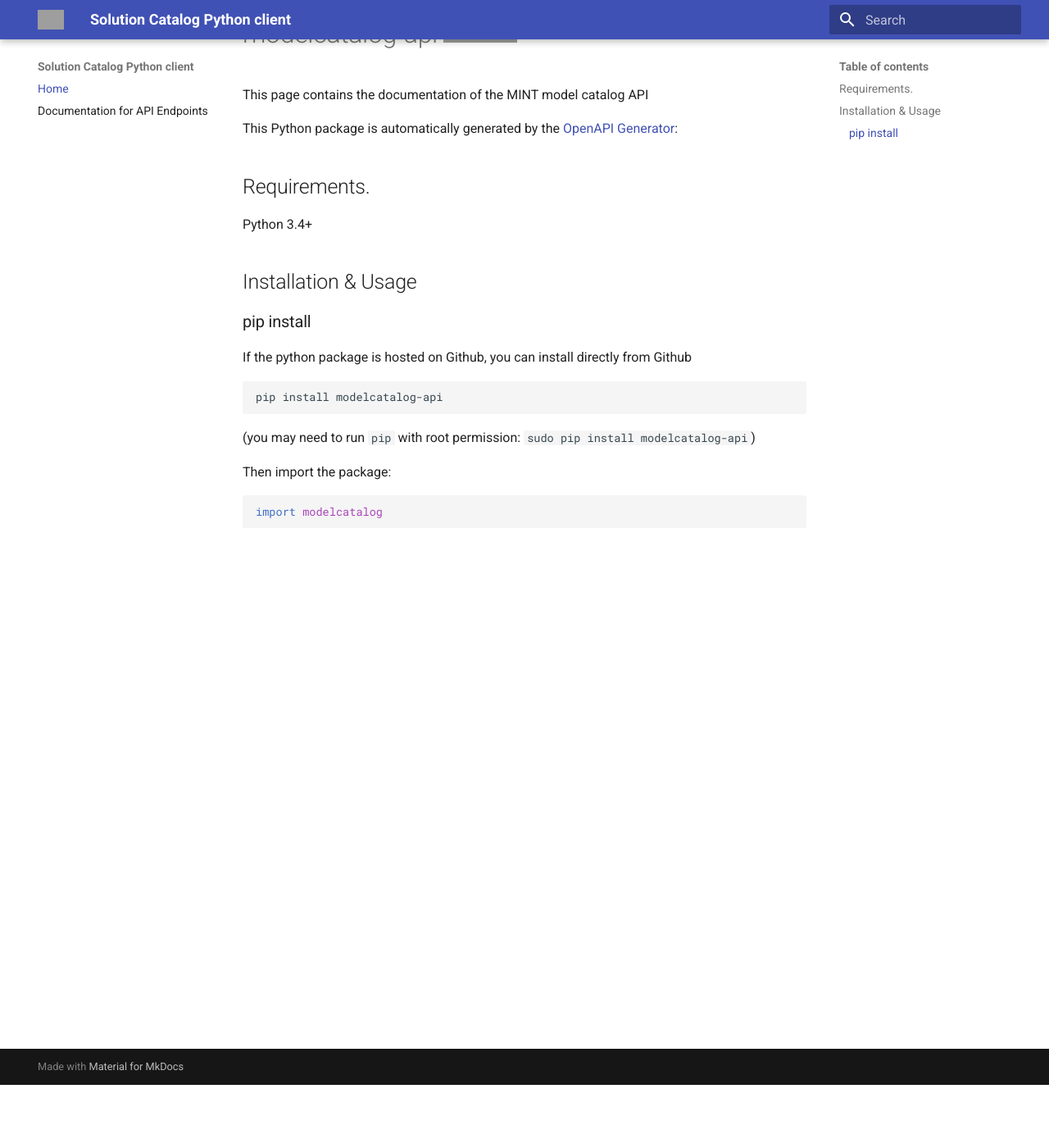
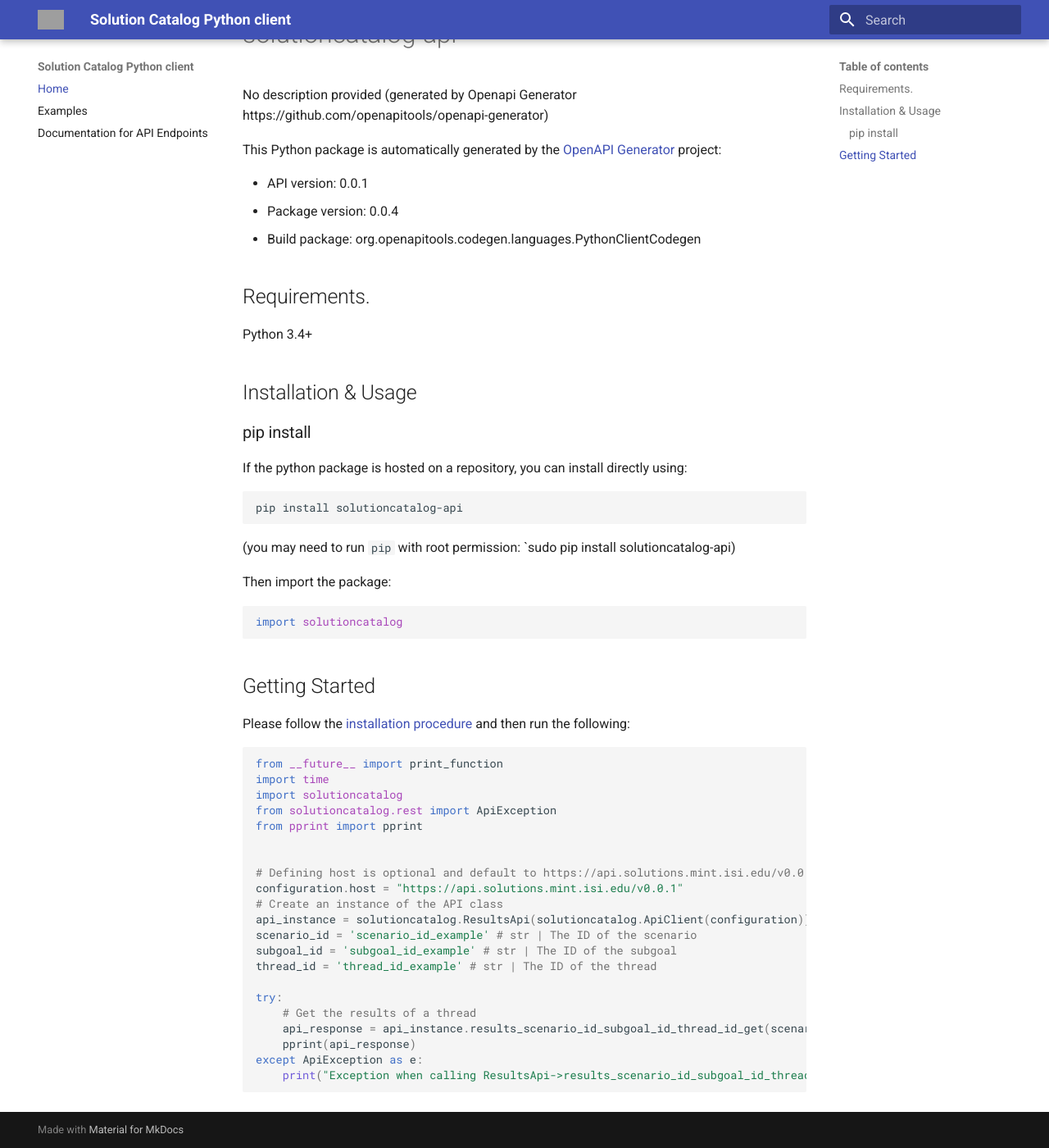
Before and after one commit to mintproject/solution-catalog-client, an MkDocs documentation site: the page built from docs/index.md, in a window 1280 px wide and 1400 px high, scrolled down 77 px. Shown: the whole window at 82% size. Built offline with MkDocs 1.6.1 and Material for MkDocs 9.7.7, drawn with Linux system fonts in a browser that asks for light colours; grey boxes are pictures that could not be loaded.

Commit message:
add documentation

````diff
--- a/docs/index.md
+++ b/docs/index.md
@@ -1,7 +1,11 @@
-# modelcatalog-api [![Build Status](https://travis-ci.org/mintproject/model-catalog-python-api-client.svg?branch=master)](https://travis-ci.org/mintproject/model-catalog-python-api-client)
-This page contains the documentation of the MINT model catalog API
+# solutioncatalog-api
+No description provided (generated by Openapi Generator https://github.com/openapitools/openapi-generator)
 
-This Python package is automatically generated by the [OpenAPI Generator](https://openapi-generator.tech):
+This Python package is automatically generated by the [OpenAPI Generator](https://openapi-generator.tech) project:
+
+- API version: 0.0.1
+- Package version: 0.0.4
+- Build package: org.openapitools.codegen.languages.PythonClientCodegen
 
 ## Requirements.
 
@@ -10,14 +14,43 @@ Python 3.4+
 ## Installation & Usage
 ### pip install
 
-If the python package is hosted on Github, you can install directly from Github
+If the python package is hosted on a repository, you can install directly using:
 
 ```sh
-pip install modelcatalog-api
+pip install solutioncatalog-api
 ```
-(you may need to run `pip` with root permission: `sudo pip install modelcatalog-api`)
+(you may need to run `pip` with root permission: `sudo pip install solutioncatalog-api)
 
 Then import the package:
 ```python
-import modelcatalog
+import solutioncatalog
 ```
+
+## Getting Started
+
+Please follow the [installation procedure](#installation--usage) and then run the following:
+
+```python
+from __future__ import print_function
+import time
+import solutioncatalog
+from solutioncatalog.rest import ApiException
+from pprint import pprint
+
+
+# Defining host is optional and default to https://api.solutions.mint.isi.edu/v0.0.1
+configuration.host = "https://api.solutions.mint.isi.edu/v0.0.1"
+# Create an instance of the API class
+api_instance = solutioncatalog.ResultsApi(solutioncatalog.ApiClient(configuration))
+scenario_id = 'scenario_id_example' # str | The ID of the scenario
+subgoal_id = 'subgoal_id_example' # str | The ID of the subgoal
+thread_id = 'thread_id_example' # str | The ID of the thread
+
+try:
+    # Get the results of a thread
+    api_response = api_instance.results_scenario_id_subgoal_id_thread_id_get(scenario_id, subgoal_id, thread_id)
+    pprint(api_response)
+except ApiException as e:
+    print("Exception when calling ResultsApi->results_scenario_id_subgoal_id_thread_id_get: %s\n" % e)
+
+```
--- a/mkdocs.yml
+++ b/mkdocs.yml
@@ -1,6 +1,7 @@
 site_name: Solution Catalog Python client
 nav:
   - Home: index.md
+  - Examples: examples.md
   - Documentation for API Endpoints: endpoints/index.md
 theme:
   name: material
--- a/setup.py
+++ b/setup.py
@@ -21,8 +21,7 @@
 # prerequisite: setuptools
 # http://pypi.python.org/pypi/setuptools
 
-REQUIRES = ["urllib3 >= 1.15", "six >= 1.10", "certifi", "python-dateutil"]
-
+REQUIRES = ["urllib3 >= 1.15", "six >= 1.10", "certifi", "python-dateutil", "requests", "typing"]
 setup(
     name=NAME,
     version=VERSION,
````
Also changed, not shown: docs/endpoints/index.md (+4 -72 lines), docs/examples.md (added, +66 -0 lines).
